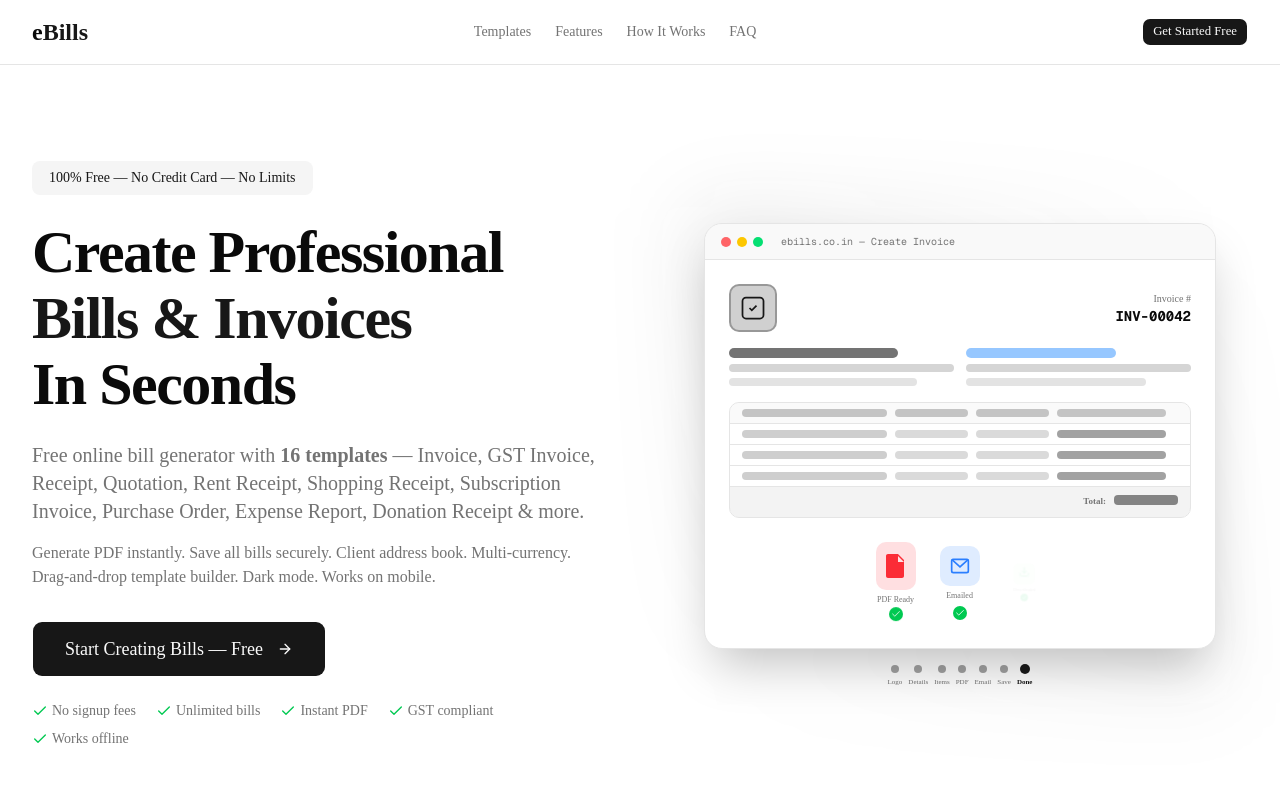
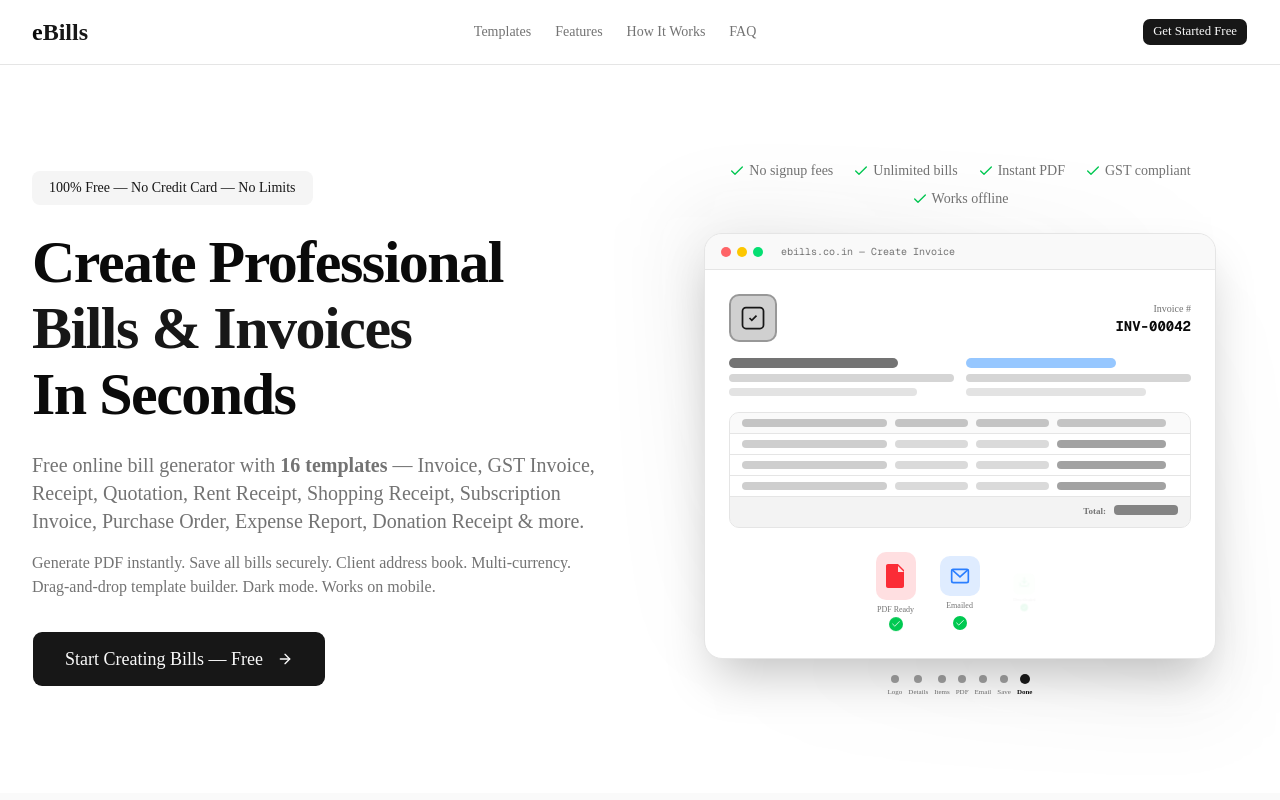
Before and after one commit to skgandikota/ebills, a Next.js app: page / in a window 1280 px wide. Shown: the top 800 px of the page. Built offline with nearby package versions, Linux system fonts and the light colour scheme; no server answers.

Commit message:
layout: move trust badges above animation in hero

```diff
--- a/src/app/page.tsx
+++ b/src/app/page.tsx
@@ -532,8 +532,15 @@
       <section className="relative py-12 lg:py-24 overflow-hidden">
         <div className="max-w-7xl mx-auto px-4 sm:px-6 lg:px-8">
           <div className="grid lg:grid-cols-[1fr_1fr] gap-10 lg:gap-16 items-center">
-            {/* Animation — shows first on mobile */}
+            {/* Trust badges + Animation — shows first on mobile */}
             <div className="order-1 lg:order-2">
+              <div className="flex flex-wrap justify-center gap-x-5 gap-y-2 text-sm text-muted-foreground mb-6">
+                <span className="flex items-center gap-1"><Check className="h-4 w-4 text-green-500" /> No signup fees</span>
+                <span className="flex items-center gap-1"><Check className="h-4 w-4 text-green-500" /> Unlimited bills</span>
+                <span className="flex items-center gap-1"><Check className="h-4 w-4 text-green-500" /> Instant PDF</span>
+                <span className="flex items-center gap-1"><Check className="h-4 w-4 text-green-500" /> GST compliant</span>
+                <span className="flex items-center gap-1"><Check className="h-4 w-4 text-green-500" /> Works offline</span>
+              </div>
               <HeroAnimation />
             </div>
 
@@ -558,15 +565,8 @@
                 Generate PDF instantly. Save all bills securely. Client address book. Multi-currency.
                 Drag-and-drop template builder. Dark mode. Works on mobile.
               </p>
-              <div className="flex flex-col sm:flex-row items-center lg:items-start gap-4 mb-6">
+              <div className="flex flex-col sm:flex-row items-center lg:items-start gap-4">
                 {cta}
-              </div>
-              <div className="flex flex-wrap justify-center lg:justify-start gap-x-5 gap-y-2 text-sm text-muted-foreground">
-                <span className="flex items-center gap-1"><Check className="h-4 w-4 text-green-500" /> No signup fees</span>
-                <span className="flex items-center gap-1"><Check className="h-4 w-4 text-green-500" /> Unlimited bills</span>
-                <span className="flex items-center gap-1"><Check className="h-4 w-4 text-green-500" /> Instant PDF</span>
-                <span className="flex items-center gap-1"><Check className="h-4 w-4 text-green-500" /> GST compliant</span>
-                <span className="flex items-center gap-1"><Check className="h-4 w-4 text-green-500" /> Works offline</span>
               </div>
             </div>
           </div>
```
